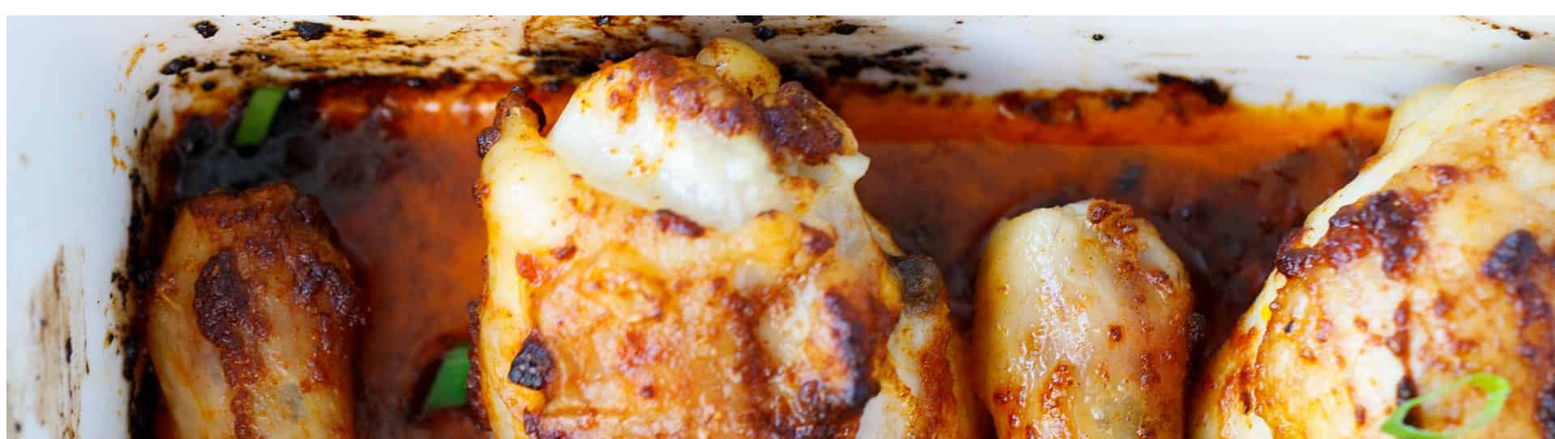
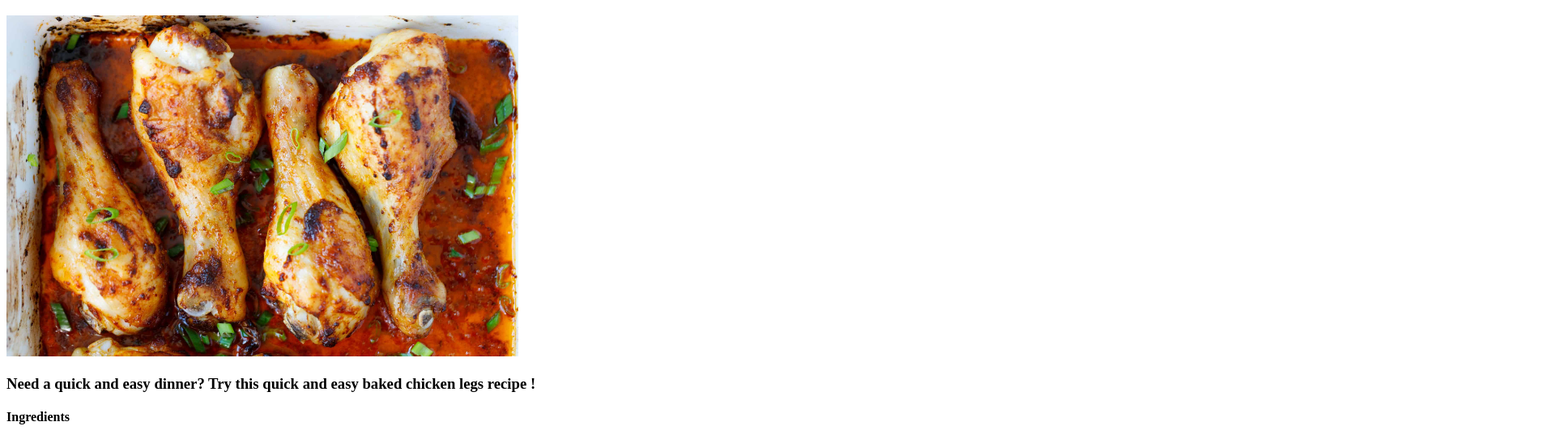
Before and after one commit to web-julio/odin-recipes, a plain HTML site: page recipes/chicken-legs.html in a window 1280 px wide. Shown: the part 61-603 px from the top of the page at 81% size, 1920 px wide, since content can reach past the window. Drawn offline with Linux system fonts and the light colour scheme.

Commit message:
apply 50% width and height to picture of chicken legs to make it fit desktop browser

```diff
--- a/recipes/chicken-legs.html
+++ b/recipes/chicken-legs.html
@@ -8,7 +8,7 @@
 
     <body>
         <h1>Crispy Baked Chicken Legs</h1>
-        <img src="../images/chicken-legs.jpg">
+        <img src="../images/chicken-legs.jpg" style = "width:50%; height:50%">
         <h3>Need a quick and easy dinner? Try this quick and easy baked chicken legs recipe !</h3>
 
         <h4>Ingredients</h4>
```
